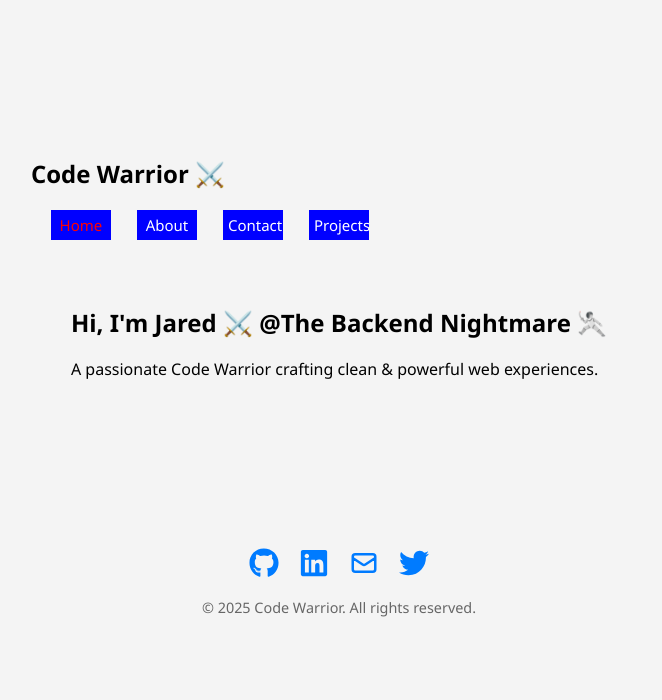
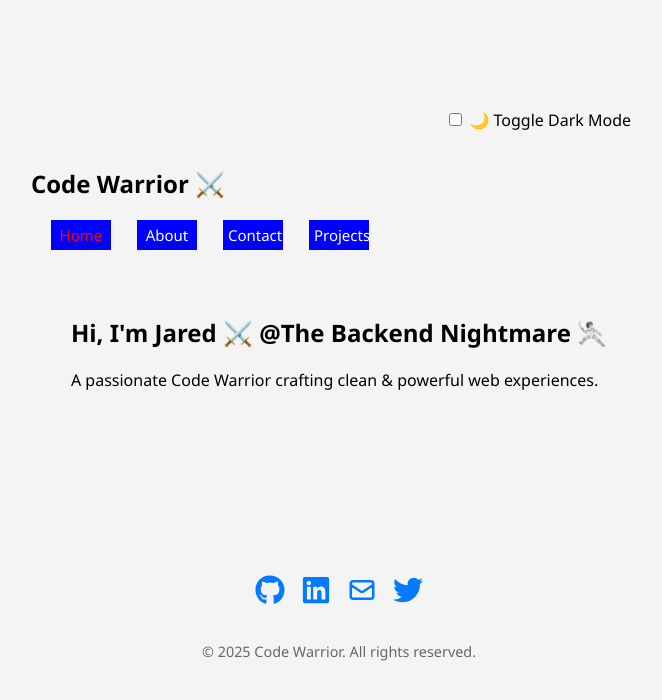
Before and after one commit to jaredrotich/portfolio, a React (Vite) app in the folder portfolio/: page / in a window 1280 px wide. Shown: the top 700 px of the page, without its empty margins (301-963 px from the left). Built offline with nearby package versions, Linux system fonts and the light colour scheme.

Commit message:
applied grid

```diff
--- a/portfolio/src/App.jsx
+++ b/portfolio/src/App.jsx
@@ -5,10 +5,13 @@ import About from "./pages/About";
 import Projects from "./pages/Projects";
 import Contact from "./pages/Contact";
 import Footer from './components/Footer';
+import DarkModeToggle from './components/DarkModeToggle';
 
 export default function App() {
   return (
+    <div className="app-grid">
     <Router>
+      <DarkModeToggle />
       <Navbar />
       <main style={{ padding: "40px" }}>
         <Routes>
@@ -20,5 +23,6 @@ export default function App() {
       </main>
       <Footer />
     </Router>
+    </div>
   );
 }
--- /dev/null
+++ b/portfolio/src/components/DarkModeToggle.jsx
@@ -0,0 +1,32 @@
+import React, { useEffect, useState } from 'react';
+
+const DarkModeToggle = () => {
+  const [darkMode, setDarkMode] = useState(() => {
+    return localStorage.getItem('theme') === 'dark';
+  });
+
+  useEffect(() => {
+    if (darkMode) {
+      document.body.classList.add('dark');
+      localStorage.setItem('theme', 'dark');
+    } else {
+      document.body.classList.remove('dark');
+      localStorage.setItem('theme', 'light');
+    }
+  }, [darkMode]);
+
+  return (
+    <div style={{ textAlign: 'right', padding: '1rem' }}>
+      <label style={{ cursor: 'pointer' }}>
+        <input
+          type="checkbox"
+          checked={darkMode}
+          onChange={() => setDarkMode(!darkMode)}
+        />
+        {' '}🌙 Toggle Dark Mode
+      </label>
+    </div>
+  );
+};
+
+export default DarkModeToggle;
--- a/portfolio/src/styles/global.css
+++ b/portfolio/src/styles/global.css
@@ -1,3 +1,21 @@
+/* :root {
+  --bg-color: #ffffff;
+  --text-color: #000000;
+  --link-color: #007bff;
+}
+
+body.dark {
+  --bg-color: #121212;
+  --text-color: #f0f0f0;
+  --link-color: #66aaff;
+}
+
+body {
+  background-color: var(--bg-color);
+  color: var(--text-color);
+  transition: all 0.3s ease;
+} */
+
 body {
     margin: 0;
     font-family: 'Segoe UI', sans-serif;
@@ -39,10 +57,11 @@ body {
 }
 
 .social-links {
-  display: flex;
-  gap: 20px;
+  display: grid;
+  grid-auto-flow: column;
+  gap: 1rem;
   justify-content: center;
-  margin-top: 1rem;
+  margin: 2rem 0;
 }
 
 .social-links a {
@@ -66,3 +85,15 @@ body {
   font-size: 0.9rem;
   color: #666;
 }
+
+.navbar {
+  background-color: var(--bg-color);
+  color: var(--text-color);
+  /* ... */
+}
+
+.footer {
+  background-color: var(--bg-color);
+  color: var(--text-color);
+  /* ... */
+}
```
